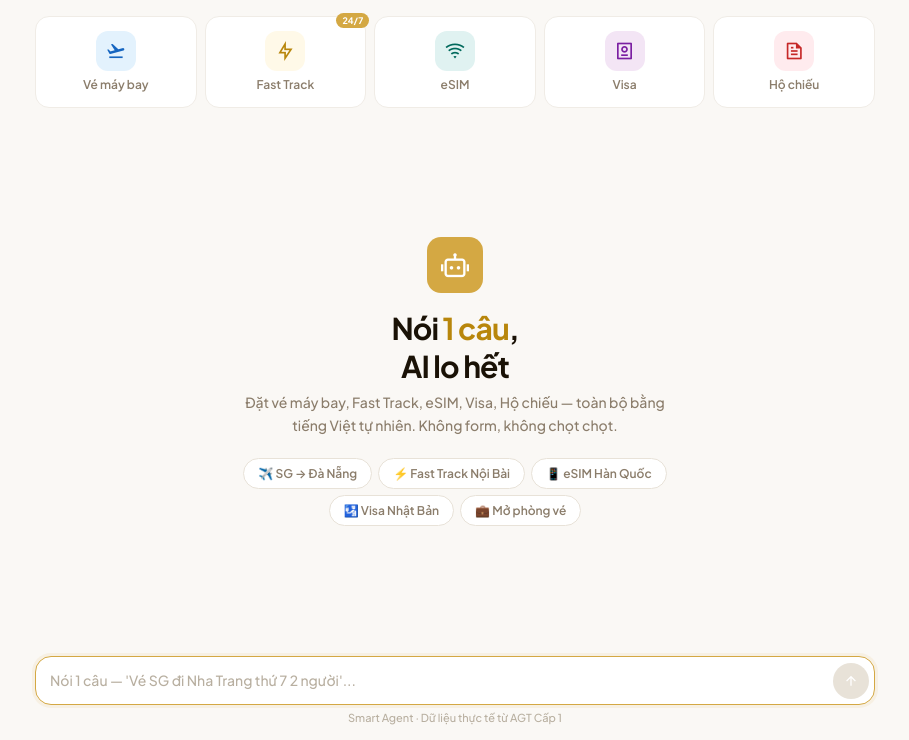
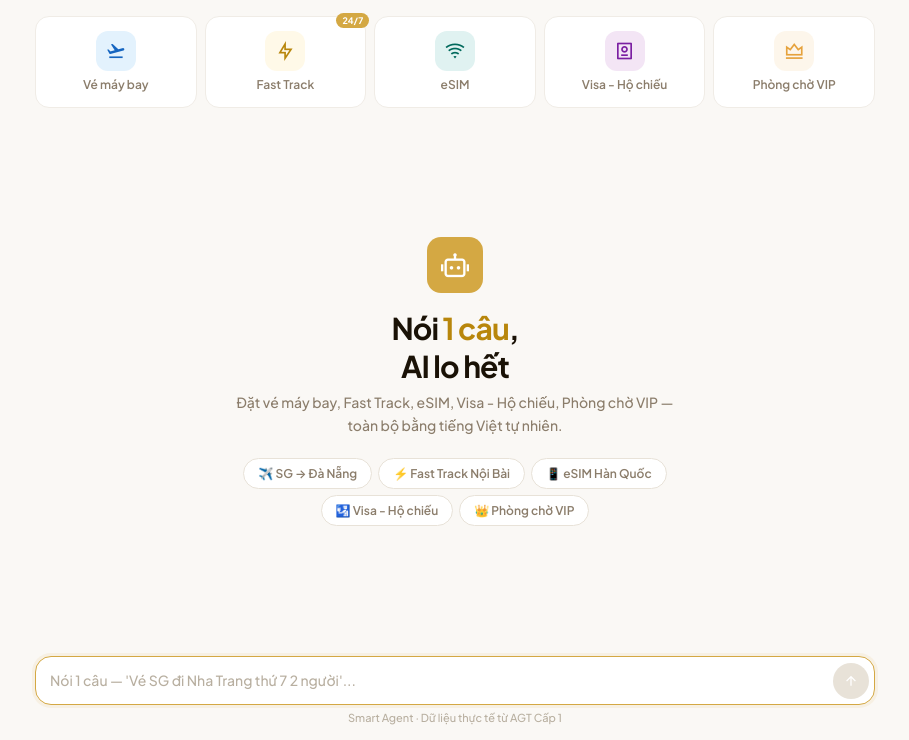
Before and after one commit to tano2026/agent.tkt, a FastAPI app: page / in a window 1280 px wide. Shown: the part 60-800 px from the top of the page, without its empty margins (185-1094 px from the left). Run offline with FastAPI, Linux system fonts and the light colour scheme; some libraries are stand-ins or nearby versions.

Commit message:
feat: merge Visa and Passport into a single tab, and add a dedicated Business Lounge tab

```diff
--- a/backend/app/templates/main.html
+++ b/backend/app/templates/main.html
@@ -166,7 +166,7 @@
         .service-icon.fasttrack { background: var(--gold-bg); color: var(--gold-dark); }
         .service-icon.esim { background: var(--teal-bg); color: var(--teal); }
         .service-icon.visa { background: var(--purple-bg); color: var(--purple); }
-        .service-icon.passport { background: var(--red-bg); color: var(--red); }
+        .service-icon.lounge { background: rgba(230, 162, 60, 0.1); color: #e6a23c; }
         .service-name {
             font-size: 12px;
             font-weight: 600;
@@ -471,13 +471,13 @@
                 <div class="service-icon esim"><i class="ri-wifi-line"></i></div>
                 <span class="service-name">eSIM</span>
             </a>
-            <a class="service-item" href="#" onclick="event.preventDefault();sendSuggestion('Tôi cần tư vấn visa')">
+            <a class="service-item" href="#" onclick="event.preventDefault();sendSuggestion('Tôi muốn tư vấn Visa / Hộ chiếu')">
                 <div class="service-icon visa"><i class="ri-passport-line"></i></div>
-                <span class="service-name">Visa</span>
+                <span class="service-name">Visa - Hộ chiếu</span>
             </a>
-            <a class="service-item" href="#" onclick="event.preventDefault();sendSuggestion('Tôi cần làm hộ chiếu')">
-                <div class="service-icon passport"><i class="ri-file-text-line"></i></div>
-                <span class="service-name">Hộ chiếu</span>
+            <a class="service-item" href="#" onclick="event.preventDefault();sendSuggestion('Tôi muốn đặt phòng chờ thương gia')">
+                <div class="service-icon lounge"><i class="ri-vip-crown-line"></i></div>
+                <span class="service-name">Phòng chờ VIP</span>
             </a>
         </div>
     </div>
@@ -489,13 +489,13 @@
     <div class="welcome" id="welcomeScreen">
         <div class="welcome-icon"><i class="ri-robot-2-line" style="color:#fff;font-size:28px;"></i></div>
         <h1>Nói <span>1 câu</span>,<br>AI lo hết</h1>
-        <p>Đặt vé máy bay, Fast Track, eSIM, Visa, Hộ chiếu — toàn bộ bằng tiếng Việt tự nhiên. Không form, không chọt chọt.</p>
+        <p>Đặt vé máy bay, Fast Track, eSIM, Visa - Hộ chiếu, Phòng chờ VIP — toàn bộ bằng tiếng Việt tự nhiên.</p>
         <div class="suggestions">
             <span class="suggestion-pill" onclick="sendSuggestion('Cho tôi vé SG đi Đà Nẵng cuối tuần này, 2 người lớn')">✈️ SG → Đà Nẵng</span>
             <span class="suggestion-pill" onclick="sendSuggestion('Fast Track Nội Bài sáng mai 8h, 2 người bao nhiêu?')">⚡ Fast Track Nội Bài</span>
             <span class="suggestion-pill" onclick="sendSuggestion('Có eSIM nào cho du lịch Hàn Quốc 7 ngày không?')">📱 eSIM Hàn Quốc</span>
-            <span class="suggestion-pill" onclick="sendSuggestion('Visa Nhật Bản làm thế nào? Tôi ở Hà Nội')">🛂 Visa Nhật Bản</span>
-            <span class="suggestion-pill" onclick="sendSuggestion('Tôi muốn mở phòng vé, cần làm gì?')">💼 Mở phòng vé</span>
+            <span class="suggestion-pill" onclick="sendSuggestion('Visa Nhật Bản làm thế nào? Tôi ở Hà Nội')">🛂 Visa - Hộ chiếu</span>
+            <span class="suggestion-pill" onclick="sendSuggestion('Tôi muốn đặt phòng chờ thương gia Nội Bài')">👑 Phòng chờ VIP</span>
         </div>
     </div>
 
@@ -530,7 +530,7 @@
     function scrollToChat() { chatInput.focus() }
 
     function showInfo() {
-        const msg = '🧠 **Smart Agent** — Phòng Vé AI\n\n5 dịch vụ — 1 cuộc trò chuyện:\n✈️ Vé máy bay (AGT Cấp 1)\n⚡ Fast Track Nội Bài 24/7\n📱 eSIM toàn cầu\n🛂 Visa các nước\n📄 Hộ chiếu online\n\nĐăng ký CTV miễn phí — bán vé kiếm hoa hồng.\n\nNói 1 câu, AI lo hết.'
+        const msg = '🧠 **Smart Agent** — Phòng Vé AI\n\n5 dịch vụ — 1 cuộc trò chuyện:\n✈️ Vé máy bay (AGT Cấp 1)\n⚡ Fast Track Nội Bài 24/7\n📱 eSIM toàn cầu\n🛂 Visa - Hộ chiếu nhanh\n👑 Phòng chờ VIP sân bay\n\nĐăng ký CTV miễn phí — bán vé kiếm hoa hồng.\n\nNói 1 câu, AI lo hết.'
         alert(msg.replace(/\*\*/g, '').replace(/•/g, '-'))
     }
 
```
